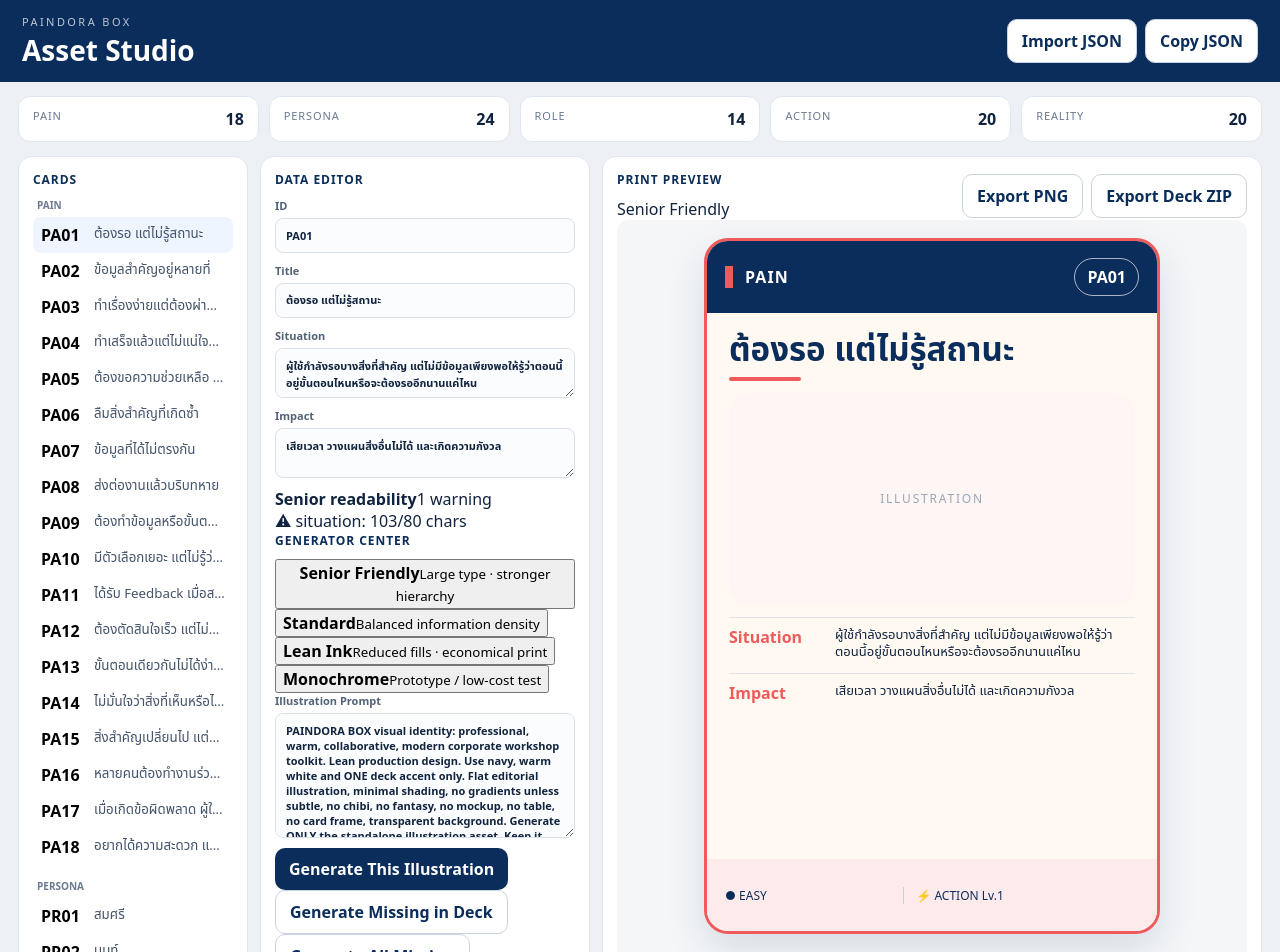
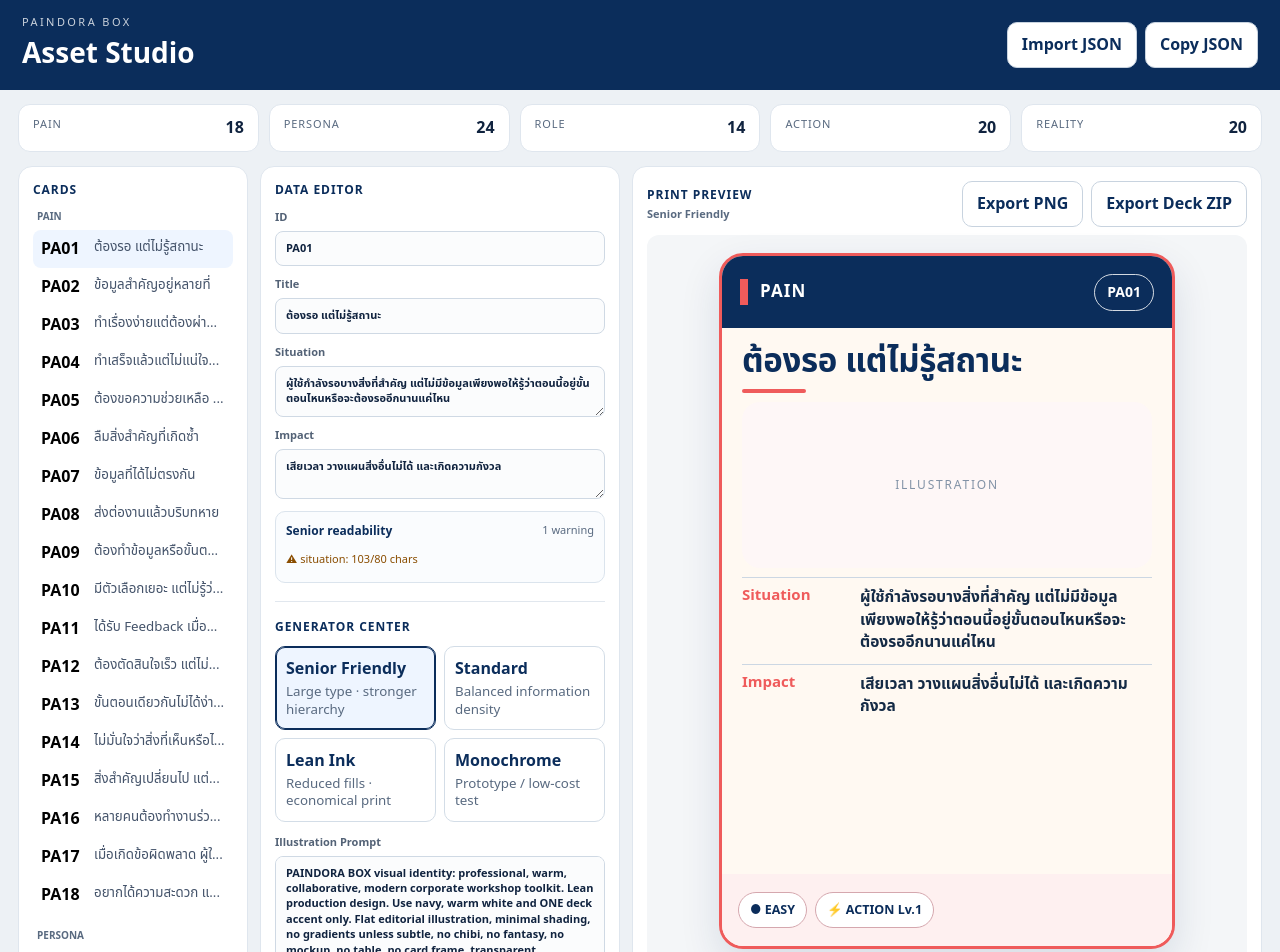
Before and after one commit to thepnatee/paindora-asset-studio, a Next.js app: page / in a window 1280 px wide. Shown: the top 952 px of the page. Built offline with nearby package versions, Linux system fonts and the light colour scheme.

Commit message:
feat: add accessible card modes and generator UI styles

```diff
--- a/app/styles.css
+++ b/app/styles.css
@@ -1,49 +1,130 @@
-:root { --navy:#0B2D5B; --paper:#FFF9F2; --ink:#10233F; --line:#DCE4EE; --muted:#6B7A90; }
+:root { --navy:#0B2D5B; --paper:#FFF9F2; --ink:#10233F; --line:#CCD7E3; --muted:#596A80; }
 * { box-sizing:border-box; }
-html,body { margin:0; min-height:100%; background:#edf1f5; color:var(--ink); font-family: ui-sans-serif, system-ui, -apple-system, BlinkMacSystemFont, "Segoe UI", "Noto Sans Thai", sans-serif; }
+html,body { margin:0; min-height:100%; background:#edf1f5; color:var(--ink); font-family:"Noto Sans Thai", ui-sans-serif, system-ui, -apple-system, BlinkMacSystemFont, "Segoe UI", sans-serif; }
 button,input,textarea { font:inherit; }
+button { -webkit-tap-highlight-color:transparent; }
 .shell { min-height:100vh; }
-.topbar { height:82px; padding:14px 22px; background:var(--navy); color:white; display:flex; align-items:center; justify-content:space-between; }
-.eyebrow { font-size:11px; letter-spacing:.22em; opacity:.72; }
+.topbar { min-height:82px; padding:14px 22px; background:var(--navy); color:white; display:flex; align-items:center; justify-content:space-between; gap:16px; }
+.eyebrow { font-size:11px; letter-spacing:.22em; opacity:.78; }
 h1 { margin:2px 0 0; font-size:28px; }
-.top-actions,.preview-actions,.editor-actions { display:flex; gap:8px; flex-wrap:wrap; }
-.button { border:0; border-radius:10px; padding:10px 14px; background:var(--navy); color:white; cursor:pointer; font-weight:700; }
+.top-actions,.preview-actions,.editor-actions,.generator-actions { display:flex; gap:8px; flex-wrap:wrap; }
+.button { border:0; border-radius:10px; padding:10px 14px; min-height:40px; background:var(--navy); color:white; cursor:pointer; font-weight:800; }
 .button.secondary { background:white; color:var(--navy); border:1px solid #c8d3df; }
+.button:hover:not(:disabled) { transform:translateY(-1px); }
+.button:focus-visible,.mode-option:focus-visible,.card-item:focus-visible { outline:3px solid #7FB3FF; outline-offset:2px; }
 .button:disabled { opacity:.5; cursor:not-allowed; }
 .stats { display:grid; grid-template-columns:repeat(5,1fr); gap:10px; padding:14px 18px; }
 .stat { background:white; border:1px solid #dfe6ee; border-radius:12px; padding:11px 14px; display:flex; justify-content:space-between; }
 .stat span { font-size:11px; color:var(--muted); letter-spacing:.08em; }
-.workspace { display:grid; grid-template-columns:230px 330px minmax(560px,1fr); gap:12px; padding:0 18px 18px; min-height:calc(100vh - 158px); }
+.workspace { display:grid; grid-template-columns:230px 360px minmax(560px,1fr); gap:12px; padding:0 18px 18px; min-height:calc(100vh - 158px); }
 .sidebar,.editor,.preview-panel { background:white; border:1px solid #dfe6ee; border-radius:14px; padding:14px; overflow:auto; }
-.section-title { font-size:12px; font-weight:800; letter-spacing:.08em; text-transform:uppercase; margin-bottom:10px; color:var(--navy); }
+.section-title { font-size:12px; font-weight:900; letter-spacing:.08em; text-transform:uppercase; margin-bottom:10px; color:var(--navy); }
+.generator-title { margin-top:18px; padding-top:16px; border-top:1px solid #e1e7ee; }
 .deck-group { margin-bottom:14px; }
 .deck-title { font-size:10px; font-weight:900; text-transform:uppercase; color:var(--muted); margin:8px 4px 5px; }
-.card-item { width:100%; text-align:left; border:0; background:transparent; padding:7px 8px; border-radius:8px; display:grid; grid-template-columns:46px 1fr; gap:7px; cursor:pointer; }
+.card-item { width:100%; min-height:36px; text-align:left; border:0; background:transparent; padding:7px 8px; border-radius:8px; display:grid; grid-template-columns:46px 1fr; gap:7px; cursor:pointer; }
 .card-item:hover,.card-item.active { background:#eef5ff; }
-.card-item span { font-weight:800; }
+.card-item span { font-weight:900; }
 .card-item small { overflow:hidden; white-space:nowrap; text-overflow:ellipsis; color:#44536a; }
-.editor label { display:grid; gap:5px; margin-bottom:10px; font-size:11px; font-weight:800; color:#536276; }
-.editor input,.editor textarea { width:100%; border:1px solid #d8e0e9; border-radius:8px; padding:9px 10px; background:#fbfcfd; color:var(--ink); resize:vertical; }
-.cost-note { margin-top:8px; padding:8px 10px; border-radius:8px; background:#fff7df; color:#7a5a12; font-size:11px; line-height:1.4; }
-.message { font-size:12px; color:#4b5b71; margin-top:8px; min-height:18px; }
-.preview-head { display:flex; justify-content:space-between; gap:12px; align-items:center; }
+.editor label { display:grid; gap:5px; margin-bottom:10px; font-size:11px; font-weight:900; color:#536276; }
+.editor input,.editor textarea { width:100%; border:1px solid #cfd9e4; border-radius:8px; padding:9px 10px; background:#fbfcfd; color:var(--ink); resize:vertical; line-height:1.4; }
+.editor input:focus,.editor textarea:focus { outline:3px solid #d9e9ff; border-color:#79aef4; }
+.cost-note { margin-top:8px; padding:9px 10px; border-radius:8px; background:#fff7df; color:#6f520e; font-size:11px; line-height:1.45; }
+.message { font-size:12px; color:#344760; margin-top:10px; min-height:18px; padding:8px 10px; background:#f4f7fa; border-radius:8px; line-height:1.45; }
+.readability-box { border:1px solid #dbe4ed; border-radius:10px; padding:10px; background:#fafcfe; margin:12px 0; }
+.readability-head { display:flex; justify-content:space-between; gap:10px; font-size:12px; color:var(--navy); margin-bottom:7px; }
+.readability-head span { font-size:11px; color:var(--muted); }
+.readability-warning { font-size:11px; color:#8a4d00; padding:4px 0; }
+.readability-ok { font-size:11px; color:#246b48; }
+.mode-grid { display:grid; grid-template-columns:1fr 1fr; gap:8px; margin-bottom:12px; }
+.mode-option { text-align:left; border:1px solid #d3dde7; background:white; color:var(--ink); border-radius:10px; padding:10px; cursor:pointer; min-height:66px; }
+.mode-option b,.mode-option small { display:block; }
+.mode-option b { color:var(--navy); margin-bottom:3px; }
+.mode-option small { color:var(--muted); line-height:1.3; }
+.mode-option.active { border-color:var(--navy); background:#eef5ff; box-shadow:inset 0 0 0 1px var(--navy); }
+.generator-actions .button { flex:1 1 140px; }
+.capability-box { margin-top:12px; padding:12px; border:1px solid #dbe4ed; border-radius:10px; background:#fff; }
+.capability-box > b { color:var(--navy); font-size:12px; }
+.capability-row { display:grid; grid-template-columns:18px 1fr; gap:7px; padding-top:9px; color:#236a47; }
+.capability-row div { display:grid; gap:1px; }
+.capability-row strong { font-size:11px; color:var(--ink); }
+.capability-row small { font-size:10px; color:var(--muted); line-height:1.35; }
+.capability-row.muted { color:#8b6a18; }
+.preview-head { display:flex; justify-content:space-between; gap:12px; align-items:center; margin-bottom:8px; }
+.preview-head .section-title { margin-bottom:2px; }
+.preview-mode { font-size:11px; color:var(--muted); font-weight:700; }
 .preview-stage { min-height:780px; display:flex; align-items:flex-start; justify-content:center; background:#f4f6f8; border-radius:12px; padding:18px; }
 .spec-note { font-size:11px; color:var(--muted); text-align:center; margin-top:8px; }
-.card { width:456px; height:696px; background:var(--paper); border-radius:24px; overflow:hidden; display:grid; grid-template-rows:72px 1fr 72px; box-shadow:0 16px 40px rgba(11,45,91,.12); border:3px solid var(--accent); }
-.card-header { display:flex; align-items:center; justify-content:space-between; padding:13px 18px; background:var(--navy); color:white; }
-.deck-pill { border-left:8px solid var(--accent); padding-left:12px; font-weight:900; letter-spacing:.07em; }
-.card-id { border:1px solid rgba(255,255,255,.65); border-radius:999px; padding:7px 12px; font-weight:900; }
-.card-body { padding:18px 22px 10px; overflow:hidden; display:flex; flex-direction:column; }
-.title-block h2 { font-size:33px; margin:0; color:var(--navy); line-height:1.08; }
-.title-block p { margin:5px 0 0; font-weight:700; color:#344760; }
-.title-block:after { content:""; display:block; width:72px; height:4px; background:var(--accent); margin-top:10px; border-radius:99px; }
-.illustration-zone { height:212px; margin:12px 0; display:flex; align-items:center; justify-content:center; border-radius:20px; background:color-mix(in srgb, var(--accent) 6%, white); overflow:hidden; }
-.illustration-zone img { width:100%; height:100%; object-fit:contain; }
-.illustration-placeholder { font-size:12px; letter-spacing:.15em; color:#9aa7b6; }
-.info-stack { display:grid; gap:4px; }
-.info-row { display:grid; grid-template-columns:96px 1fr; gap:10px; border-top:1px solid var(--line); padding:8px 0; }
-.info-label { font-weight:900; color:var(--accent); }
-.info-value { font-size:13px; line-height:1.35; }
-.card-footer { padding:12px 18px; display:grid; grid-template-columns:1fr 1.4fr; gap:10px; align-items:center; background:color-mix(in srgb, var(--accent) 12%, white); color:var(--navy); font-size:12px; }
-.card-footer span:last-child { border-left:1px solid #bfd0e0; padding-left:12px; }
-@media(max-width:1100px){ .workspace{grid-template-columns:200px 1fr}.preview-panel{grid-column:1/-1}.stats{grid-template-columns:repeat(3,1fr)} }
+
+/* Card canvas: 456:696 = exact 19:29 artwork ratio. */
+.card { width:456px; height:696px; background:var(--paper); border-radius:24px; overflow:hidden; display:grid; grid-template-rows:70px 1fr 68px; box-shadow:0 16px 40px rgba(11,45,91,.12); border:3px solid var(--accent); color:var(--ink); }
+.card-header { display:flex; align-items:center; justify-content:space-between; padding:12px 18px; background:var(--navy); color:white; }
+.deck-pill { border-left:8px solid var(--accent); padding-left:12px; font-size:16px; font-weight:900; letter-spacing:.065em; }
+.card-id { border:1.5px solid rgba(255,255,255,.82); border-radius:999px; padding:7px 12px; font-size:14px; font-weight:900; }
+.card-body { padding:16px 20px 8px; overflow:hidden; display:flex; flex-direction:column; }
+.title-block h2 { font-size:31px; margin:0; color:var(--navy); line-height:1.12; font-weight:900; letter-spacing:-.01em; }
+.title-block p { margin:5px 0 0; font-size:14px; line-height:1.35; font-weight:700; color:#263d5c; }
+.title-block:after { content:""; display:block; width:64px; height:4px; background:var(--accent); margin-top:9px; border-radius:99px; }
+.illustration-zone { height:182px; flex:0 0 182px; margin:10px 0; display:flex; align-items:center; justify-content:center; border-radius:18px; background:color-mix(in srgb, var(--accent) 5%, white); overflow:hidden; }
+.illustration-zone img { width:100%; height:100%; object-fit:contain; padding:5px; }
+.illustration-placeholder { font-size:12px; letter-spacing:.15em; color:#8292a6; }
+.info-stack { display:grid; gap:0; min-height:0; }
+.info-row { display:grid; grid-template-columns:105px 1fr; gap:10px; border-top:1px solid var(--line); padding:9px 0; }
+.info-label { font-size:14px; line-height:1.25; font-weight:900; color:var(--accent); }
+.info-value { font-size:14.5px; line-height:1.42; font-weight:600; color:#142a45; }
+.info-points { margin:0; padding-left:18px; display:grid; gap:2px; }
+.card-footer { padding:10px 16px; display:flex; gap:8px; align-items:center; background:color-mix(in srgb, var(--accent) 9%, white); color:var(--navy); overflow:hidden; }
+.footer-chip { display:inline-flex; align-items:center; justify-content:center; min-height:34px; padding:7px 11px; border-radius:999px; background:white; border:1px solid color-mix(in srgb, var(--accent) 36%, #c6d1dd); font-size:12px; line-height:1.2; font-weight:900; white-space:nowrap; }
+.footer-meta { font-size:11.5px; line-height:1.3; font-weight:700; overflow:hidden; }
+
+/* Senior Friendly is the default production/accessibility mode. */
+.card.mode-senior { grid-template-rows:72px 1fr 72px; }
+.card.mode-senior .deck-pill { font-size:17px; }
+.card.mode-senior .card-id { font-size:14px; }
+.card.mode-senior .title-block h2 { font-size:33px; line-height:1.1; }
+.card.mode-senior .title-block p { font-size:14.5px; }
+.card.mode-senior .illustration-zone { height:166px; flex-basis:166px; margin:9px 0; }
+.card.mode-senior .info-row { grid-template-columns:108px 1fr; padding:9px 0; }
+.card.mode-senior .info-label { font-size:15px; }
+.card.mode-senior .info-value { font-size:15.5px; line-height:1.45; font-weight:650; }
+.card.mode-senior .footer-chip { min-height:36px; font-size:12.5px; }
+.card.mode-senior .footer-meta { font-size:12px; }
+
+/* Standard retains more density for teams that prefer it. */
+.card.mode-standard .illustration-zone { height:196px; flex-basis:196px; }
+.card.mode-standard .info-value { font-size:13.5px; }
+.card.mode-standard .info-label { font-size:13.5px; }
+.card.mode-standard .title-block h2 { font-size:30px; }
+
+/* Lean Ink removes large tinted fills and expensive decorative coverage. */
+.card.mode-lean { background:#fff; box-shadow:none; }
+.card.mode-lean .illustration-zone { background:#fff; border:1px solid #d9e1e8; }
+.card.mode-lean .card-footer { background:#fff; border-top:1px solid #d5dee7; }
+.card.mode-lean .footer-chip { background:#fff; }
+.card.mode-lean .title-block:after { height:3px; }
+
+/* Monochrome is for cheapest prototypes and photocopy testing. */
+.card.mode-mono { --accent:#334155 !important; background:#fff; border-color:#334155; box-shadow:none; filter:grayscale(1); }
+.card.mode-mono .card-header { background:#172033; }
+.card.mode-mono .illustration-zone,.card.mode-mono .card-footer { background:#fff; border-color:#cbd5e1; }
+.card.mode-mono .footer-chip { border-color:#8794a5; }
+
+@media(max-width:1240px){
+  .workspace{grid-template-columns:210px 330px minmax(480px,1fr)}
+}
+@media(max-width:1080px){
+  .workspace{grid-template-columns:210px 1fr}
+  .preview-panel{grid-column:1/-1}
+  .stats{grid-template-columns:repeat(3,1fr)}
+}
+@media(max-width:720px){
+  .topbar{align-items:flex-start;flex-direction:column;height:auto}
+  .stats{grid-template-columns:1fr 1fr;padding:10px}
+  .workspace{display:block;padding:0 10px 10px}
+  .sidebar,.editor,.preview-panel{margin-bottom:10px;max-height:none}
+  .sidebar{max-height:300px}
+  .mode-grid{grid-template-columns:1fr}
+  .preview-head{align-items:flex-start;flex-direction:column}
+  .preview-stage{overflow:auto;justify-content:flex-start;min-height:auto}
+  .card{transform-origin:top left;transform:scale(.82);margin-right:-82px;margin-bottom:-125px}
+}
```
